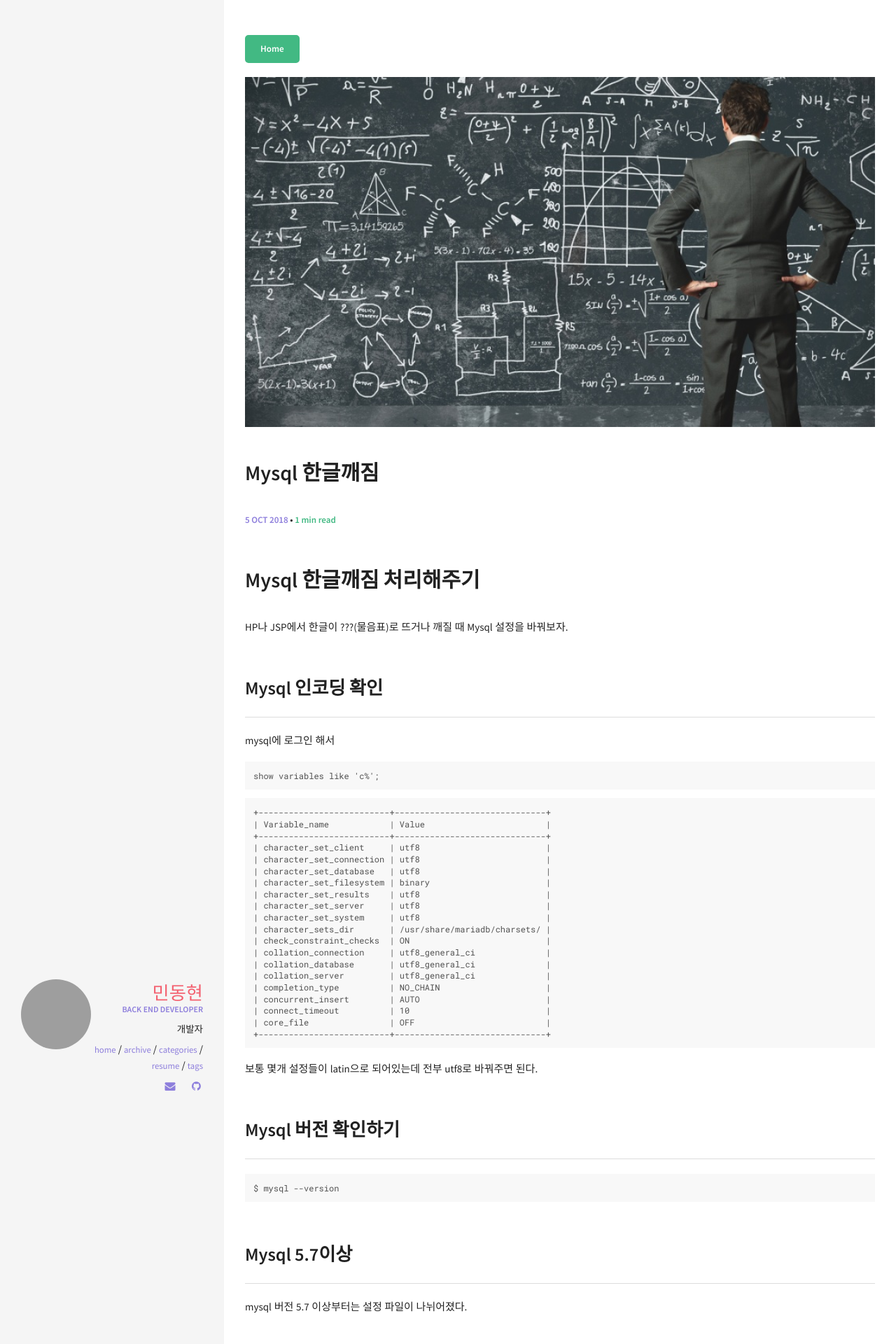
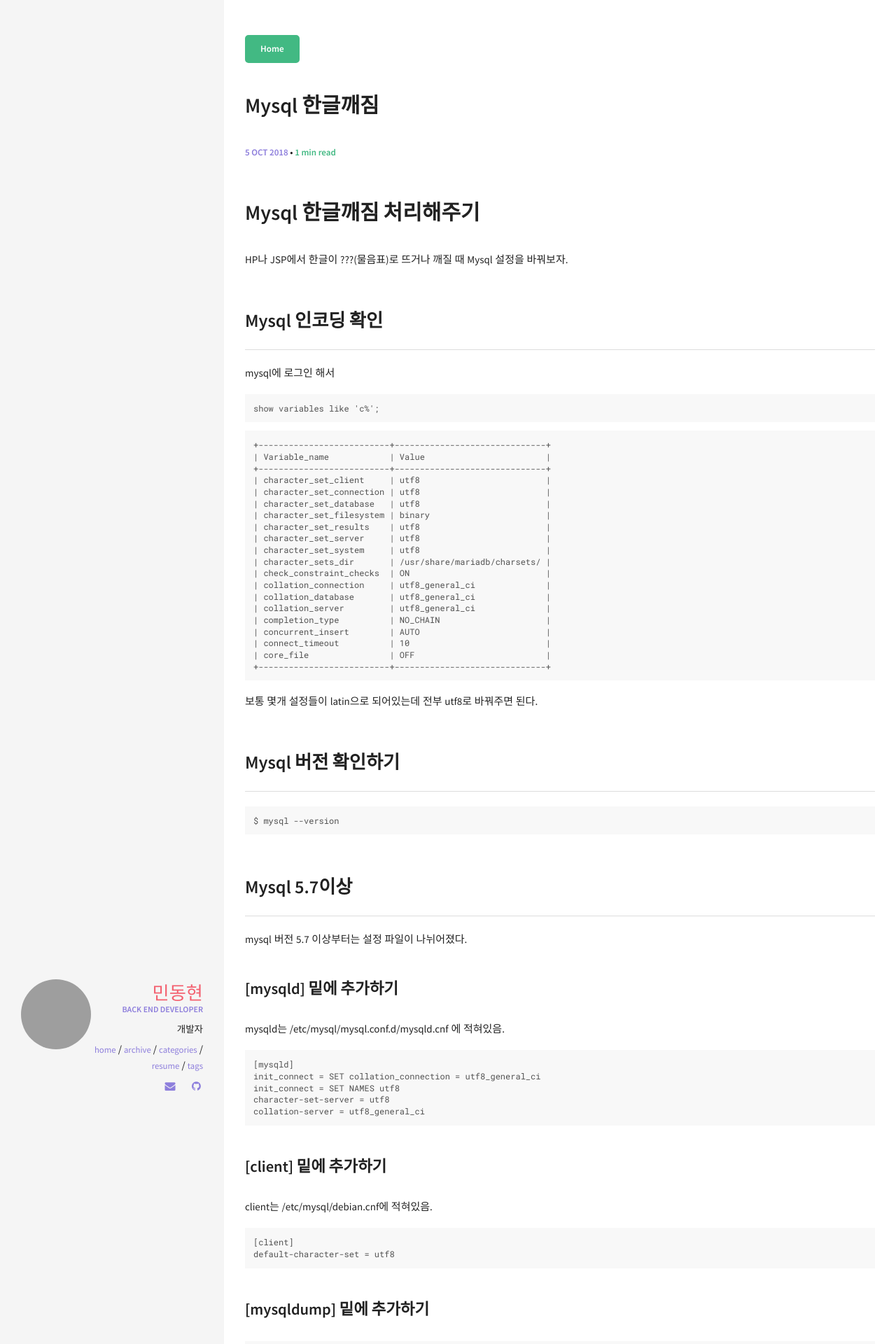
Before and after one commit to DaeAkin/DaeAkin.github.io, a Jekyll site: the page built from _posts/2018-10-05-Mysql 한글깨짐.md, in a window 1280 px wide. Shown: the top 1920 px of the page at 70% size. Built offline with Jekyll 4.4.1, drawn with Linux system fonts in a browser that asks for light colours; comment, search, counter and statistics services are not loaded.

Commit message:
Update 2018-10-05-Mysql 한글깨짐.md

```diff
--- a/_posts/2018-10-05-Mysql 한글깨짐.md
+++ b/_posts/2018-10-05-Mysql 한글깨짐.md
@@ -3,8 +3,6 @@ layout: post
 title: Mysql 한글깨짐
 categories: [Mysql]
 comments: true
-image:
-  feature: algorithm.jpg
 ---
 # Mysql 한글깨짐 처리해주기
 
```
